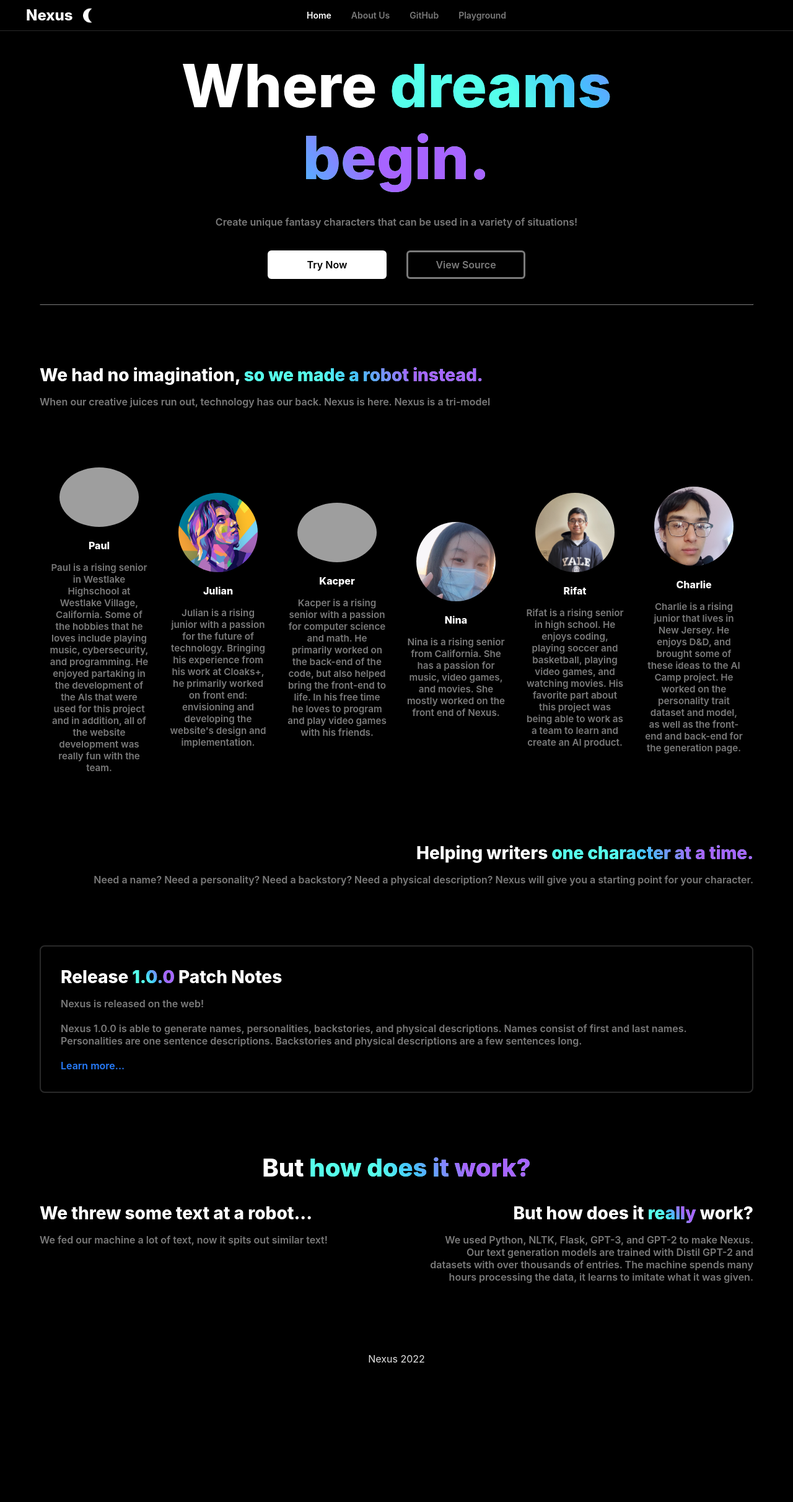
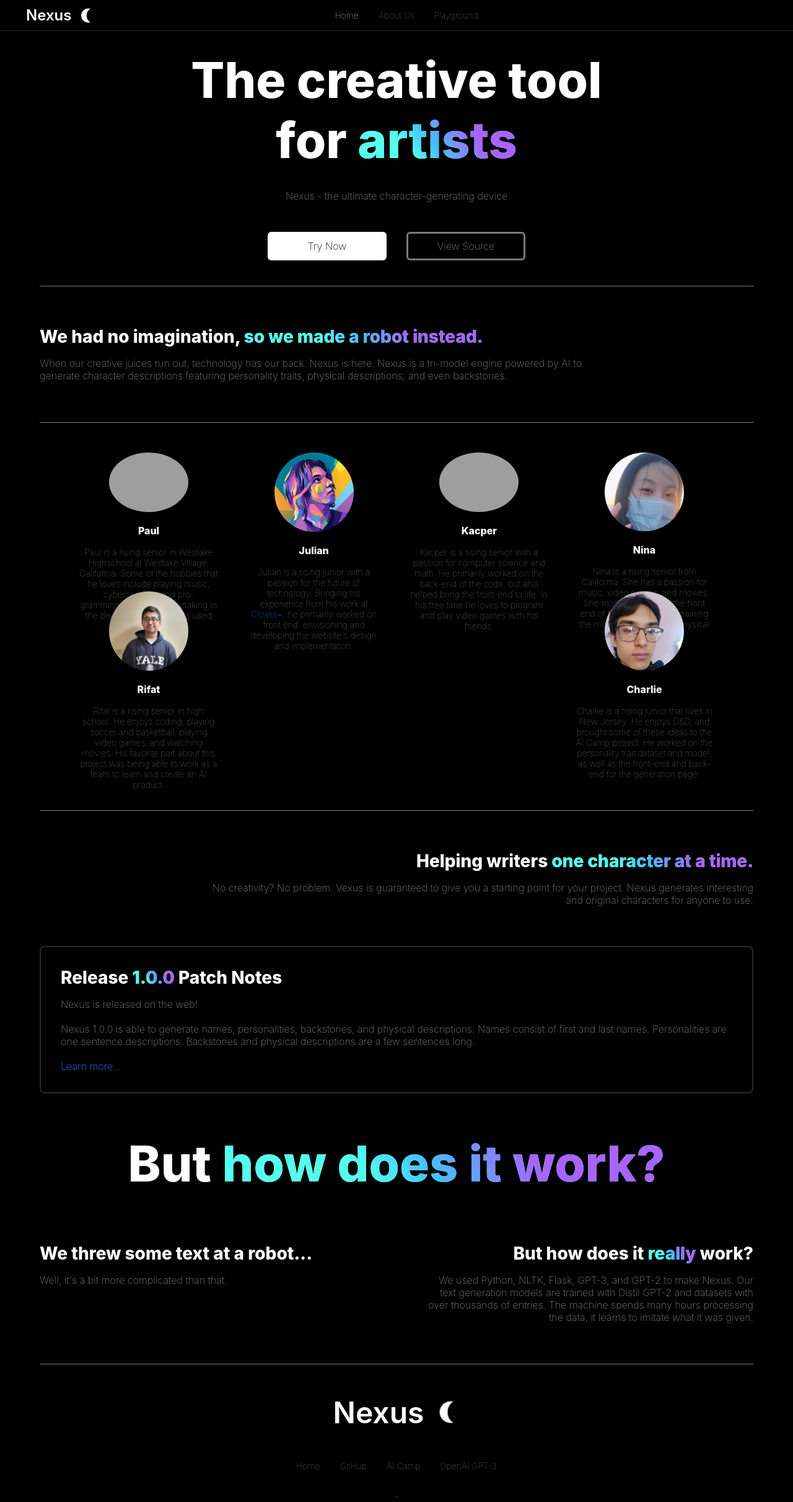
Before and after one commit to PaulShiLi/rpgGenerate-SpaceInvaders, a Flask app: page / in a window 1280 px wide. Shown: the whole page at 62% size. Before the commit the page ends 2198 px from the top, so only its background shows below. Run offline with Flask 2, Linux system fonts and the light colour scheme; some libraries are stand-ins or nearby versions; grey boxes are pictures that could not be loaded.

Commit message:
A shit ton of changes

```diff
--- a/app/static/css/homestyles.css
+++ b/app/static/css/homestyles.css
@@ -13,7 +13,7 @@
 hr {
   border-color: #292929;
 }
-main {
+.main {
   max-width: 72rem;
   margin: 0 auto;
   padding-top: 4rem;
@@ -35,6 +35,13 @@
   text-align: var(--bs-body-text-align);
   background-color: black;
 }
+
+.bio {
+  font-size: 14px !important;
+  font-weight: 100 !important;
+  text-align: center !important;
+}
+
 button {
   outline: none;
   border: none;
@@ -44,11 +51,12 @@
   font-weight: 800;
   margin: 1rem 0;
 }
+
 h1, h2 {
   text-align: center;
 }
 h1 {
-  font-size: 6rem;
+  font-size: 5rem;
 }
 h2 {
   font-size: 2.5rem;
@@ -58,10 +66,10 @@
 }
 p {
   color: #7a7a7a;
-  font-weight: 600;
+  font-weight: 200;
 }
 section, aside {
-  margin: 6rem 0;
+  margin: 4rem 0;
 }
 .right {
   text-align: right;
@@ -75,23 +83,27 @@
 .how-does-work {
   display: flex;
   gap: 6rem;
+  margin: 4rem auto 8rem auto;
 }
 .how-does-work > article {
   width: 100%;
+  margin: 0 0 -4rem 0;
 }
 .pictures {
   display: flex;
-  align-items: center;
-  justify-content: space-evenly;
+  align-items: top;
+  justify-content: space-between;
   flex-wrap: wrap;
   gap: 1rem;
+  padding: 2rem 8rem 2rem 8rem;
 }
 .pictures .user {
   text-align: center;
-  max-width: 10rem;
+  max-width: 14rem;
+  margin: -3rem 0 -4rem 0;
 }
 .pictures .user p {
-  font-size: 0.95rem;
+  font-size: 2rem;
 }
 .pictures .avatar {
   width: 8rem;
@@ -132,17 +144,40 @@
   align-items: center;
   gap: 1rem;
   padding-left: 2rem;
+
 }
+
+.navbar-brand p {
+  font-size: 4rem;
+}
+
+.brand {
+  color: white;
+  text-decoration: none;
+  display: flex;
+  align-items: center;
+  justify-content: center;
+  gap: 1rem;
+  font-size: 4rem;
+}
+
 .nav-logo {
   color: white;
   font-size: 1.5rem;
-  font-weight: 800;
+  font-weight: 600;
 }
+
+.footer-logo {
+  color: white;
+  font-size: 3rem;
+  font-weight: 600;
+}
+
 .nav-link {
   color: #7a7a7a;
   list-style: none;
   text-decoration: none;
-  font-weight: 600;
+  font-weight: 100;
 }
 .nav-link.active {
   color: white;
@@ -168,9 +203,10 @@
   background-clip: text;
 }
 .description {
-  text-align: center;
-  padding: 20px;
-  max-width: 64rem;
+  /* text-align: center; */
+  /* padding: 20px; */
+  /* max-width: 64rem; */
+  font-weight: 200;
   margin: 0 0 0 0;
 }
 .button-container {
@@ -187,7 +223,7 @@
   border-radius: 6px;
   background-color: white;
   color: black;
-  font-weight: 600;
+  font-weight: 200;
   font-size: 1rem;
   cursor: pointer;
 }
@@ -196,11 +232,24 @@
   -webkit-box-shadow: inset 0px 0px 0px 2px #ffffff;
   color: white;
 }
+
 .button-secondary {
   background-color: black;
   color: #7a7a7a;
   -webkit-box-shadow: inset 0px 0px 0px 3px #7a7a7a;
 }
+
 footer {
     color: #e3e3e3;
+    border-top: 2px #7a7a7a;
+    background-color: #000000;
 }
+
+#subtitle {
+  margin: 1rem 0 2rem 0;
+  font-size: 1rem;
+}
+
+#learnMore {
+  margin: 0 0 3rem 0;
+}
--- a/app/static/js/scripts.js
+++ b/app/static/js/scripts.js
@@ -27,3 +27,66 @@
         scrollPos = currentTop;
     });
 })
+
+var TxtType = function(el, toRotate, period) {
+    this.toRotate = toRotate;
+    this.el = el;
+    this.loopNum = 0;
+    this.period = parseInt(period, 10) || 2000;
+    this.txt = '';
+    this.tick();
+    this.isDeleting = false;
+};
+
+TxtType.prototype.tick = function() {
+    var i = this.loopNum % this.toRotate.length;
+    var fullTxt = this.toRotate[i];
+
+    if (this.isDeleting) {
+    this.txt = fullTxt.substring(0, this.txt.length - 1);
+    } else {
+    this.txt = fullTxt.substring(0, this.txt.length + 1);
+    }
+
+    this.el.innerHTML = '<span class="wrap">'+this.txt+'</span>';
+
+    var that = this;
+    var delta = 200 - Math.random() * 100;
+
+    if (this.isDeleting) { delta /= 2; }
+
+    if (!this.isDeleting && this.txt === fullTxt) {
+    delta = this.period;
+    this.isDeleting = true;
+    } else if (this.isDeleting && this.txt === '') {
+    this.isDeleting = false;
+    this.loopNum++;
+    delta = 500;
+    }
+
+    setTimeout(function() {
+    that.tick();
+    }, delta);
+};
+
+window.onload = function() {
+    var elements = document.getElementsByClassName('typewrite');
+    for (var i=0; i<elements.length; i++) {
+        var toRotate = elements[i].getAttribute('data-type');
+        var period = elements[i].getAttribute('data-period');
+        if (toRotate) {
+          new TxtType(elements[i], JSON.parse(toRotate), period);
+        }
+    }
+    // INJECT CSS
+    var css = document.createElement("style");
+    css.type = "text/css";
+    css.innerHTML = ".typewrite > .wrap { border-right: 0.1em solid #FFF; border-spacing: 25px 50px;}";
+    document.body.appendChild(css);
+
+    let cursorState = "black"
+    setInterval(() => {
+        if (cursorState === "black") {css.innerHTML = ".typewrite > .wrap { box-shadow: 7px 0px 0px black;"; cursorState = "gray"}
+        else { css.innerHTML = ".typewrite > .wrap { box-shadow:7px 1em 0px black,7px .27em 0px white; }"; cursorState = "black"}
+    }, 500);
+};
--- a/app/templates/home.html
+++ b/app/templates/home.html
@@ -6,14 +6,15 @@
     <meta name="viewport" content="width=device-width, initial-scale=1, shrink-to-fit=no" />
     <meta name="description" content="" />
     <meta name="author" content="" />
-    <title>Where dreams begin.</title>
-    <link rel="icon" type="image/x-icon" href="assets/favicon.ico" />
+    <title>Nexus</title>
+    <link rel="icon" type="image/x-icon" href="static/crescent.ico" />
     <!-- Font Awesome icons -->
     <script src="https://use.fontawesome.com/releases/v6.1.0/js/all.js" crossorigin="anonymous"></script>
     <!-- Google fonts-->
     <link href="https://fonts.googleapis.com/css2?family=Inter:wght@100;200;300;400;500;600;700;800;900&display=swap">
     <!-- Stylesheet -->
     <link href="{{ url_for('static', filename='css/homestyles.css') }}" rel="stylesheet" />
+    <script src="{{ url_for('static', filename='js/scripts.js') }}" defer></script>
 
 
 <body>
@@ -32,9 +33,7 @@
                     <div class="nav-item">
                         <a class="nav-link" href="{{url_for('about')}}">About Us</a>
                     </div>
-                    <div class="nav-item">
-                        <a class="nav-link" href='https://github.com/PaulShiLi/rpgGenerate-SpaceInvaders'>GitHub</a>
-                    </div>
+
                     <div class="nav-item">
                         <a class="nav-link" href="{{url_for('playground')}}">Playground</a>
                     </div>
@@ -42,17 +41,18 @@
             </div>
         </div>
     </nav>
-    <main>
+
+    <div class="main">
         <header>
             <h1 class="title">
-                Where <span class="gradient">dreams<br />begin.</span>
+                The creative tool <br/>for&nbsp;<span class="gradient typewrite" data-period="2000" data-type='[ "writers", "artists", "DND players", "roleplayers", "anyone", "developers", "the future", ""]' ></span>
             </h1>
-            <p class="description">
-                Create unique fantasy characters that can be used in a variety of situations!
+            <p class="description" id="subtitle">
+                Nexus - the ultimate character-generating device
             </p>
             <div class="button-container">
-                <button class="button" onclick="window.location.href='playground.html';">Try Now</button>
-                <button class="button button-secondary" onclick="window.location.href='https://github.com/PaulShiLi/RPG_Generator';" >View Source</button>
+                <button class="button" onclick="window.location.href='{{url_for('playground')}}';">Try Now</button>
+                <button class="button button-secondary" href='https://github.com/PaulShiLi/rpgGenerate-SpaceInvaders' >View Source</button>
             </div>
         </header>
         <hr />
@@ -62,69 +62,72 @@
                 We had no imagination,
                 <span class="gradient">so we made a robot instead.</span>
             </h3>
-            <p>
-                When our creative juices run out, technology has our back. Nexus is here. Nexus is a tri-model
+            <p class="description" style="margin: 0 16rem 0 0;">
+                When our creative juices run out, technology has our back. Nexus is here. Nexus is a tri-model engine powered by AI to generate character descriptions featuring
+                personality traits, physical descriptions, and even backstories.
             </p>
         </section>
-
+        <hr>
+    </div>
     <section class="pictures">
         <div class="user">
             <img src="{{ url_for('static', filename='img/paul.png') }}" alt="Atlas" class="avatar" />
             <h4>Paul</h4>
-                <p>
-                    Paul is a rising senior in Westlake Highschool at Westlake Village, California. Some of the hobbies that he loves include playing music, cybersecurity, and programming. He enjoyed partaking in the development of the AIs that were used for this project and in addition, all of the website development was really fun with the team.
+            <p class="description bio">
+                Paul is a rising senior in Westlake Highschool at Westlake Village, California. Some of the hobbies that he loves include playing music, cybersecurity, and pro-<br>gramming. He enjoyed partaking in the development of the AIs used for this project.
             </p>
         </div>
         <div class="user">
             <img src="{{ url_for('static', filename='img/atlas.png') }}" alt="Atlas" class="avatar" />
             <h4>Julian</h4>
-                <p>
-                    Julian is a rising junior with a passion for the future of technology. Bringing his experience from his work at Cloaks+, he primarily worked on front end: envisioning and developing the website's design and implementation.
-
+            <p class="description bio">
+                Julian is a rising junior with a passion for the future of technology. Bringing his experience from his work at <a href="https://cloaksplus.com">Cloaks+</a>, he primarily worked on front end: envisioning and developing the website's design and implementation.
             </p>
         </div>
         <div class="user">
             <img src="{{ url_for('static', filename='img/kacper.png') }}" alt="Atlas" class="avatar" />
             <h4>Kacper</h4>
-                <p>
+            <p class="description bio">
                 Kacper is a rising senior with a passion for computer science and math. He primarily worked on the back-end of the code, but also helped bring the front-end to life. In his free time he loves to program and play video games with his friends.
             </p>
         </div>
         <div class="user">
             <img src="{{ url_for('static', filename='img/nina.jpg') }}" alt="Atlas" class="avatar" />
             <h4>Nina</h4>
-                <p>
-                    Nina is a rising senior from California. She has a passion for music, video games, and movies. She mostly worked on the front end of Nexus.
+            <p class="description bio">
+                Nina is a rising senior from California. She has a passion for music, video games, and movies. She mostly worked on the front end of Nexus, along with training the model for generating physical
             </p>
         </div>
         <div class="user">
             <img src="{{ url_for('static', filename='img/rifat.png') }}" alt="Atlas" class="avatar" />
             <h4>Rifat</h4>
-                <p>
+            <p class="description bio">
                 Rifat is a rising senior in high school. He enjoys coding, playing soccer and basketball, playing video games, and watching movies. His favorite part about this project was being able to work as a team to learn and create an AI product.
             </p>
         </div>
         <div class="user">
             <img src="{{ url_for('static', filename='img/charlie.jpg') }}" alt="Atlas" class="avatar" />
             <h4>Charlie</h4>
-                <p>
+            <p class="description bio">
                 Charlie is a rising junior that lives in New Jersey. He enjoys D&D, and brought some of these ideas to the AI Camp project. He worked on the personality trait dataset and model, as well as the front-end and back-end for the generation page.
             </p>
         </div>
     </section>
+
+    <div class="main" style="padding-top: 0;">
+        <hr>
         <aside class="right">
             <h3>
                 Helping writers
                 <span class="gradient">one character at a time.</span>
             </h3>
-            <p>
-                Need a name? Need a personality? Need a backstory? Need a physical description?
-                Nexus will give you a starting point for your character.
+            <p class="description" style="margin: 0 0 0 16rem;">
+                No creativity? No problem. Vexus is guaranteed to give you a starting point for your project. Nexus generates interesting and original characters for anyone to use.
             </p>
         </aside>
         <section class="news">
             <h3>Release <span class="gradient">1.0.0</span> Patch Notes</h3>
-            <p>
+            <p class="description" style="margin: 0 0 1rem 0;">
                 Nexus is released on the web! <br />
                 <br />
                 Nexus 1.0.0 is able to generate names, personalities, backstories, and physical descriptions.
@@ -132,16 +135,19 @@
                 Personalities are one sentence descriptions.
                 Backstories and physical descriptions are a few sentences long.
                 <br /><br />
-                <a href="">Learn more...</a>
+                <a " href="{{url_for('about')}}">Learn more...</a>
             </p>
         </section>
+
+
+
         <section>
-            <h2>But <span class="gradient">how does it work?</span></h2>
+            <h1 class="title">But <span class="gradient">how does it work?</span></h1>
             <div class="how-does-work">
                 <article>
                     <h3>We threw some text at a robot...</h3>
-                    <p>
-                        We fed our machine a lot of text, now it spits out similar text!
+                    <p class="description">
+                        Well, it's a bit more complicated than that.
                     </p>
                 </article>
                 <article class="right">
@@ -149,16 +155,52 @@
                         But how does it
                         <span class="gradient">really</span> work?
                     </h3>
-                    <p>
+                    <p class="description">
                         We used Python, NLTK, Flask, GPT-3, and GPT-2 to make Nexus.
                         Our text generation models are trained with Distil GPT-2 and datasets with over thousands of entries.
                         The machine spends many hours processing the data, it learns to imitate what it was given.
                     </p>
                 </article>
             </div>
+            <hr/>
+
         </section>
-    </main>
-    <footer align = center>Nexus 2022</footer>
+
+    </div>
+
+
+    <footer>
+        <div style="display: flex; align-content: center; justify-content: center; flex-direction: column; margin: -4rem 0 0 0" >
+            <div class="brand">
+                <p class="footer-logo">Nexus</p>
+                <img src="{{ url_for('static', filename='img/crescent.png') }}" alt="moon" class="moon" height="42" />
+            </div>
+            <div style="margin: 0 0 2rem 0; display: flex; justify-content: center; align-content: space-between;">
+
+                <div class="j">
+                    <div class="collapse navbar-collapse" id="navbarResponsive">
+                        <div class="navbar-nav">
+                            <div class="nav-item">
+                                <a class="nav-link" href="{{url_for('home')}}">Home</a>
+                            </div>
+                            <div class="nav-item">
+                                <a class="nav-link" href='https://github.com/PaulShiLi/rpgGenerate-SpaceInvaders'>GitHub</a>
+                            </div>
+                            <div class="nav-item">
+                                <a class="nav-link" href='https://www.ai-camp.org/'>AI Camp</a>
+                            </div>
+                            <div class="nav-item">
+                                <a class="nav-link" href='https://beta.openai.com/'>OpenAI GPT-3</a>
+                            </div>
+                        </div>
+                    </div>
+                </div>
+                <div></div>
+            </div>
+            <hr>
+
+        </div>
+    </footer>
 </body>
 
 </html>
```
Also changed, not shown: app/static/css/styles.css (+21 -14 lines), app/templates/index.html (+30 -1 lines), app/templates/playground.html (+29 -28 lines), app/static/img/crescent.png (added). Lines whose indentation alone changed are shown as unchanged.
